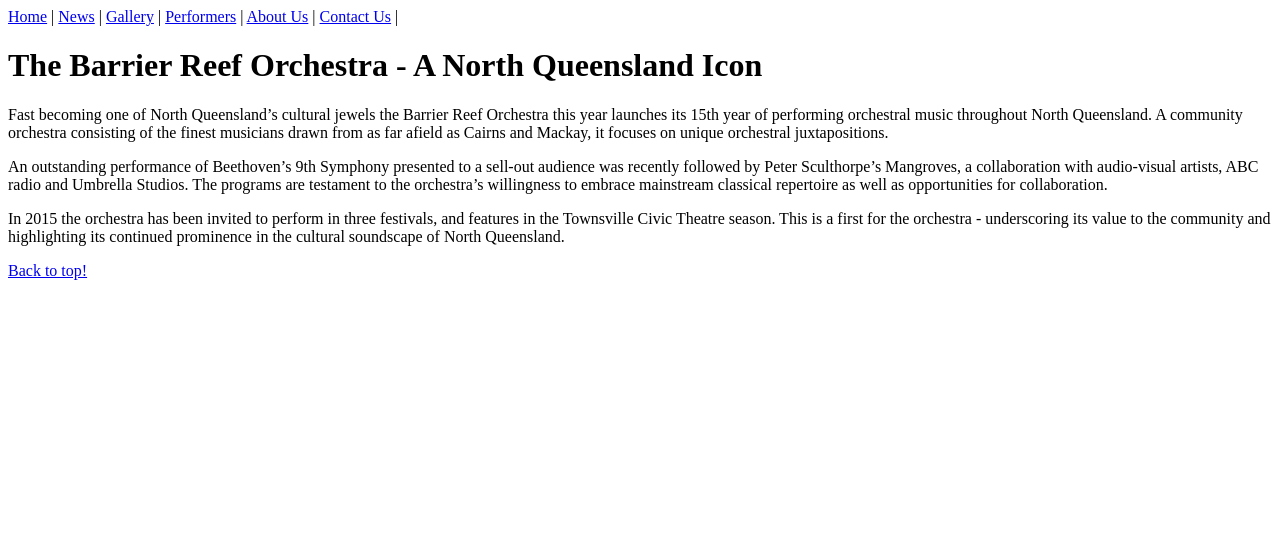
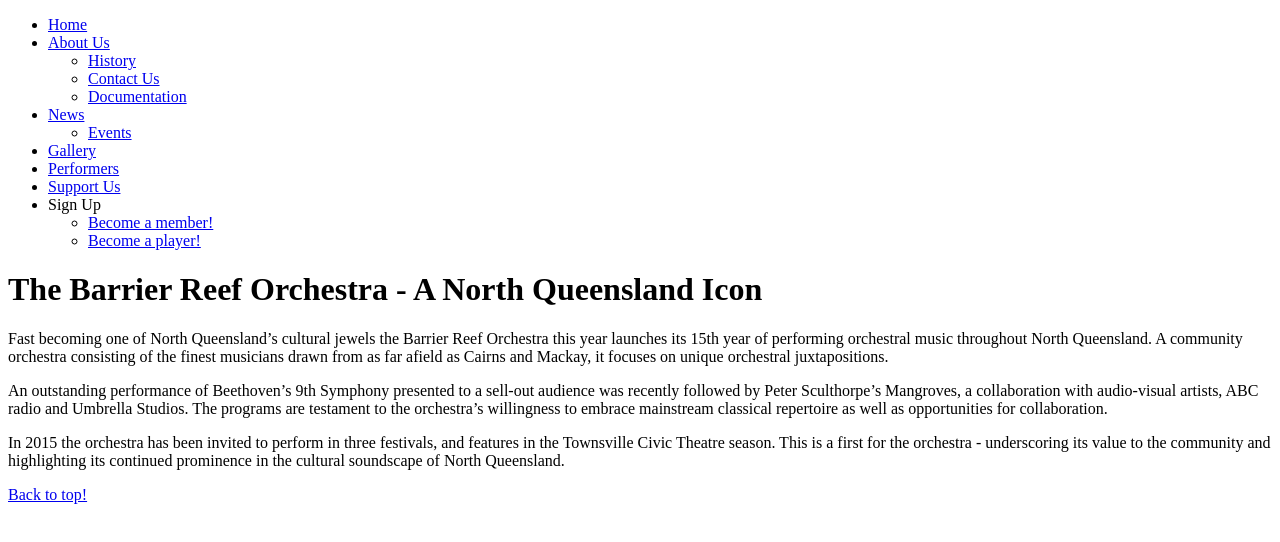
Before and after one commit to JacobJ97/Barrier-Reef-Orchestra-Website, a plain HTML site: page Website/index.html in a window 1280 px wide. Drawn offline with Linux system fonts and the light colour scheme.

Commit message:
navigation bar updates new webpages

```diff
--- a/Website/index.html
+++ b/Website/index.html
@@ -7,15 +7,33 @@
 <body>
 <a name="top"></a>
 <nav>
-  <a href="index.html">Home</a> |
-  <a href="news.html">News</a> |
-  <a href="gallery.html">Gallery</a> |
-  <a href="performers.html">Performers</a> |
-  <a href="about us.html">About Us</a> |
-  <a href="contact us.html">Contact Us</a> |
+  <ul>
+    <li><a href="index.html">Home</a></li>
+    <li><a href="about_us.html">About Us</a>
+      <ul>
+        <li><a href="history.html">History</a></li>
+        <li><a href="contact_us.html">Contact Us</a></li>
+        <li><a href="documentation.html">Documentation</a></li>
+      </ul>
+    </li>
+    <li><a href="news.html">News</a>
+      <ul>
+        <li><a href="events.html">Events</a></li>
+      </ul>
+    </li>
+    <li><a href="gallery.html">Gallery</a></li>
+    <li><a href="performers.html">Performers</a></li>
+    <li><a href="support_us.html">Support Us</a></li>
+    <li><a>Sign Up</a>
+      <ul>
+        <li><a href="signup_member.html">Become a member!</a></li>
+        <li><a href="signup_player.html">Become a player!</a></li>
+      </ul>
+    </li>
+  </ul>
 </nav>
 
-<h1> The Barrier Reef Orchestra - A North Queensland 		Icon </h1>
+<h1> The Barrier Reef Orchestra - A North Queensland Icon</h1>
 
 <p> Fast becoming one of North Queensland’s cultural jewels the Barrier Reef Orchestra this year launches its 15th year of performing orchestral music throughout North Queensland. A community orchestra consisting of the finest musicians drawn from as far afield as Cairns and Mackay, it focuses on unique orchestral juxtapositions.  </p>
 
```
Also changed, not shown: Website/about_us.html (renamed from Website/about us.html, +25 -9 lines), Website/contact us.html (deleted, +0 -25 lines), Website/contact_us.html (added, +43 -0 lines), Website/documentation.html (added, +35 -0 lines), Website/events.html (added, +35 -0 lines), Website/gallery.html (+24 -6 lines), Website/history.html (added, +35 -0 lines), Website/news.html (+24 -6 lines), Website/performers.html (+24 -6 lines), Website/signup_member.html (added, +35 -0 lines), Website/signup_player.html (added, +35 -0 lines), Website/support_us.html (added, +35 -0 lines).
